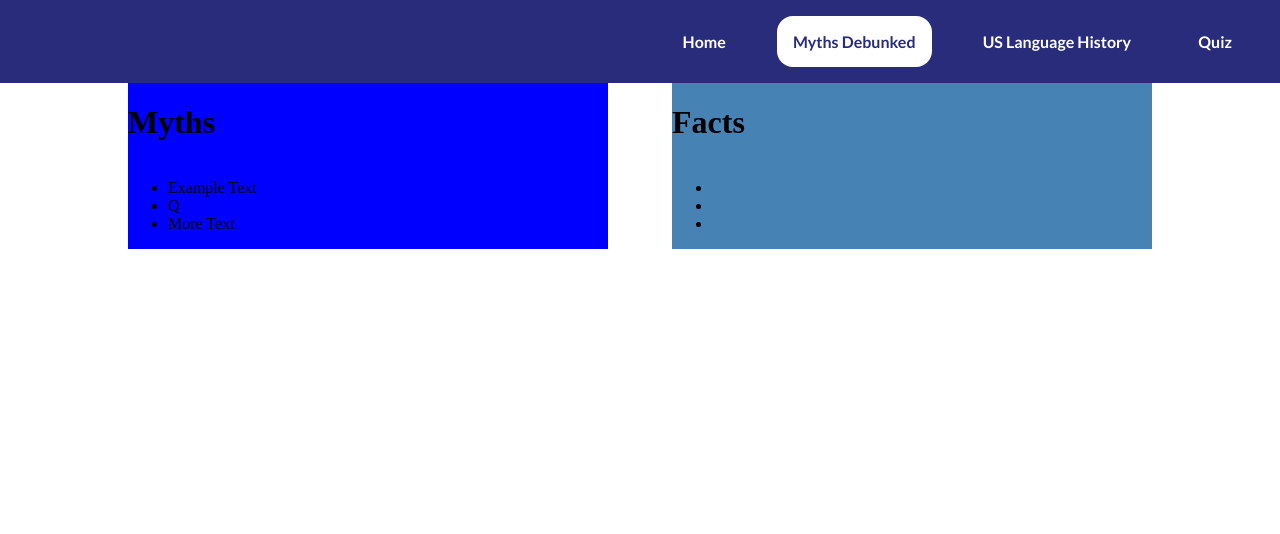
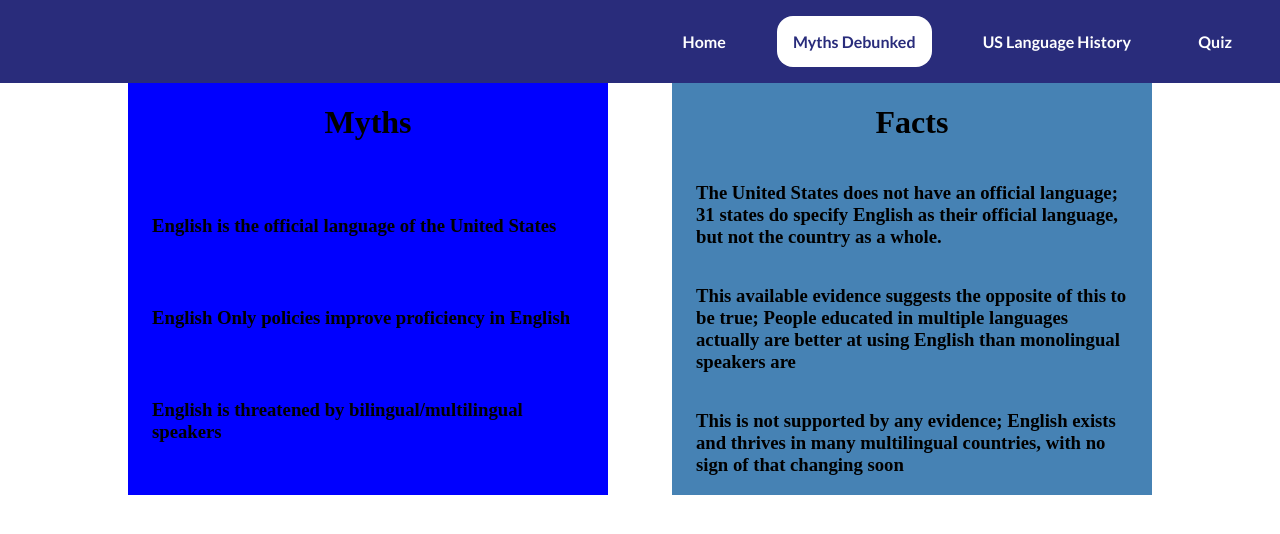
Before and after one commit to jdolph21/Ling-201_English-Only-Movements, a website built with Vite: page myths_debunked.html in a window 1280 px wide. Built offline with nearby package versions, Linux system fonts and the light colour scheme.

Commit message:
Modified layout and css for mythsDebunked page

```diff
--- a/myths_debunked.html
+++ b/myths_debunked.html
@@ -29,42 +29,43 @@
 			</div>
 
 			<div id="myths" class="grid-item">
-				<h1>
+				<h1 class="title" style="grid-row:1">
 					Myths
 				</h1>
 
-				<ul>
-					<li>
-						Example Text
-					</li>
-					<li>
-						Q
-					</li>
-					<li>
-						More Text
-					</li>
-				</ul>
+				<h3 class="myth" style="grid-row:2">
+					English is the official language of the United States
+				</h3>
+
+				<h3 class="myth" style="grid-row:3">
+					English Only policies improve proficiency in English
+				</h3>
+
+				<h3 class="myth" style="grid-row:4">
+					English is threatened by bilingual/multilingual speakers
+				</h3>
+
 			</div>
 
 			<div id="spacer" class="grid-item">
 			</div>
 
 			<div id="facts" class="grid-item">
-				<h1>
+				<h1 class="title" style="grid-row:1">
 					Facts
 				</h1>
 
-				<ul>
-					<li>
+				<h3 class="fact" style="grid-row:2">
+					The United States does not have an official language; 31 states do specify English as their official language, but not the country as a whole.
+				</h3>
 
-					</li>
-					<li>
+				<h3 class="fact" style="grid-row:3">
+					This available evidence suggests the opposite of this to be true; People educated in multiple languages actually are better at using English than monolingual speakers are
+				</h3>
 
-					</li>
-					<li>
-
-					</li>
-				</ul>
+				<h3 class="fact" style="grid-row:4">
+					This is not supported by any evidence; English exists and thrives in many multilingual countries, with no sign of that changing soon
+				</h3>
 			</div>
 
 			<div id="rightSide" class="grid-item">
--- a/style.css
+++ b/style.css
@@ -54,8 +54,9 @@ html, body {
 	position: absolute;
 }
 
-body {
-
+h1.title {
+	text-align: center;
+	justify-content: center;
 }
 
 .quiz {
@@ -72,7 +73,15 @@ body {
 
 .grid-item {
 	display: inline-grid;
+	height: 100%;
 }
+
+.myth, .fact {
+	margin-left: 5%;
+	margin-right: 5%;
+}
+
+
 
 #quizGrid {
 	grid-template-columns: 20% 60% 20%;
```
